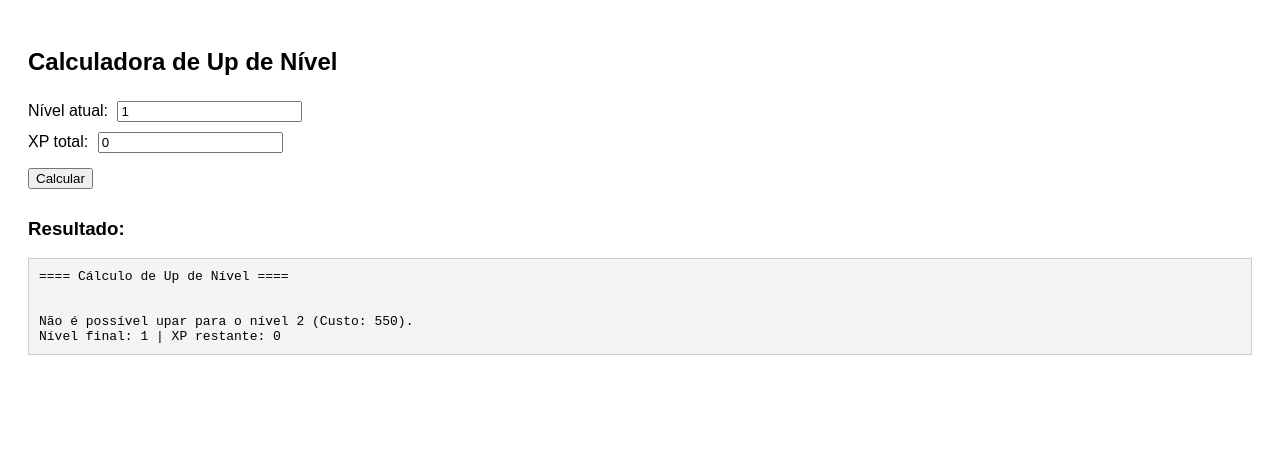
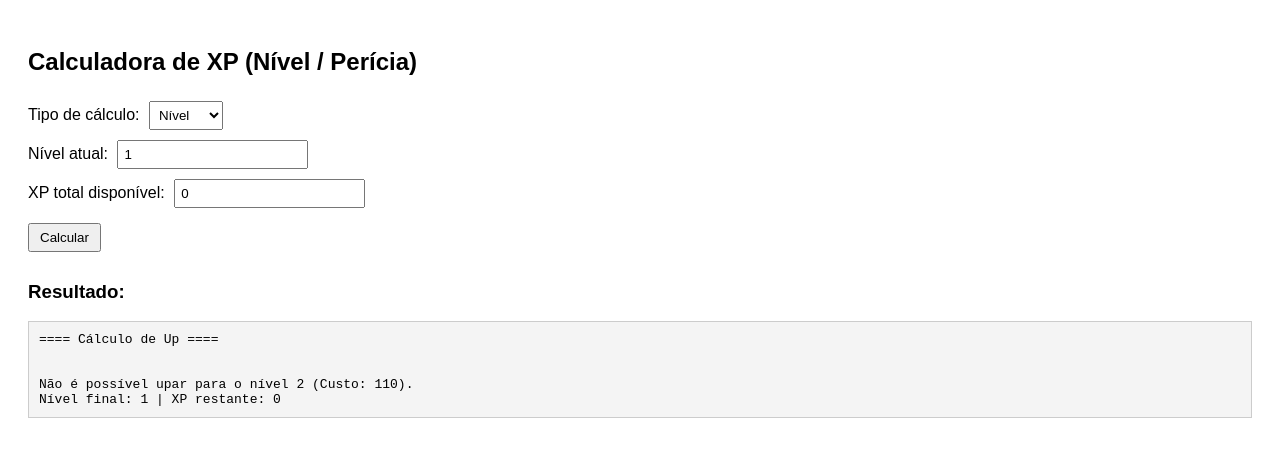
Before and after one commit to Pedrogapy/Pedrogapy.github.io, a plain HTML site: page index.html in a window 1280 px wide. Both pictures are taken after a click on the button "Calcular". Drawn offline with Linux system fonts and the light colour scheme.

Commit message:
Update index.html

```diff
--- a/index.html
+++ b/index.html
@@ -2,39 +2,47 @@
 <html lang="pt-BR">
 <head>
   <meta charset="UTF-8" />
-  <title>Calculadora de Nível</title>
+  <title>Calculadora de XP</title>
   <style>
     body { font-family: Arial, sans-serif; padding: 20px; }
-    input { margin: 5px; }
-    button { margin: 10px 0; }
-    pre { background: #f4f4f4; padding: 10px; border: 1px solid #ccc; }
+    input, select { margin: 5px; padding: 5px; }
+    button { margin: 10px 0; padding: 5px 10px; }
+    pre { background: #f4f4f4; padding: 10px; border: 1px solid #ccc; white-space: pre-wrap; }
   </style>
 </head>
 <body>
 
-  <h2>Calculadora de Up de Nível</h2>
+  <h2>Calculadora de XP (Nível / Perícia)</h2>
+
+  <label for="tipo">Tipo de cálculo:</label>
+  <select id="tipo">
+    <option value="nivel">Nível</option>
+    <option value="pericia">Perícia</option>
+  </select><br>
 
   <label>Nível atual: <input type="number" id="nivelAtual" min="1" value="1"></label><br>
-  <label>XP total: <input type="number" id="xpTotal" min="0" value="0"></label><br>
+  <label>XP total disponível: <input type="number" id="xpTotal" min="0" value="0"></label><br>
 
-  <button onclick="calcularNivel()">Calcular</button>
+  <button onclick="calcular()">Calcular</button>
 
   <h3>Resultado:</h3>
   <pre id="resultado"></pre>
 
   <script>
-    function calcularNivel() {
-      const nivelInput = document.getElementById('nivelAtual').value;
-      const xpInput = document.getElementById('xpTotal').value;
-
-      let nivelAtual = parseInt(nivelInput);
-      let xpRestante = parseInt(xpInput);
+    function calcular() {
+      const tipo = document.getElementById('tipo').value;
+      let nivelAtual = parseInt(document.getElementById('nivelAtual').value);
+      let xpRestante = parseInt(document.getElementById('xpTotal').value);
       let proximoNivel = nivelAtual + 1;
-
-      let log = '==== Cálculo de Up de Nível ====\n\n';
+      let log = '==== Cálculo de Up ====\n\n';
 
       while (true) {
-        let custo = 275 * proximoNivel;
+        let custo;
+        if (tipo === "nivel") {
+          custo = 55 * proximoNivel;
+        } else if (tipo === "pericia") {
+          custo = 125 * proximoNivel;
+        }
 
         if (xpRestante >= custo) {
           xpRestante -= custo;
```
